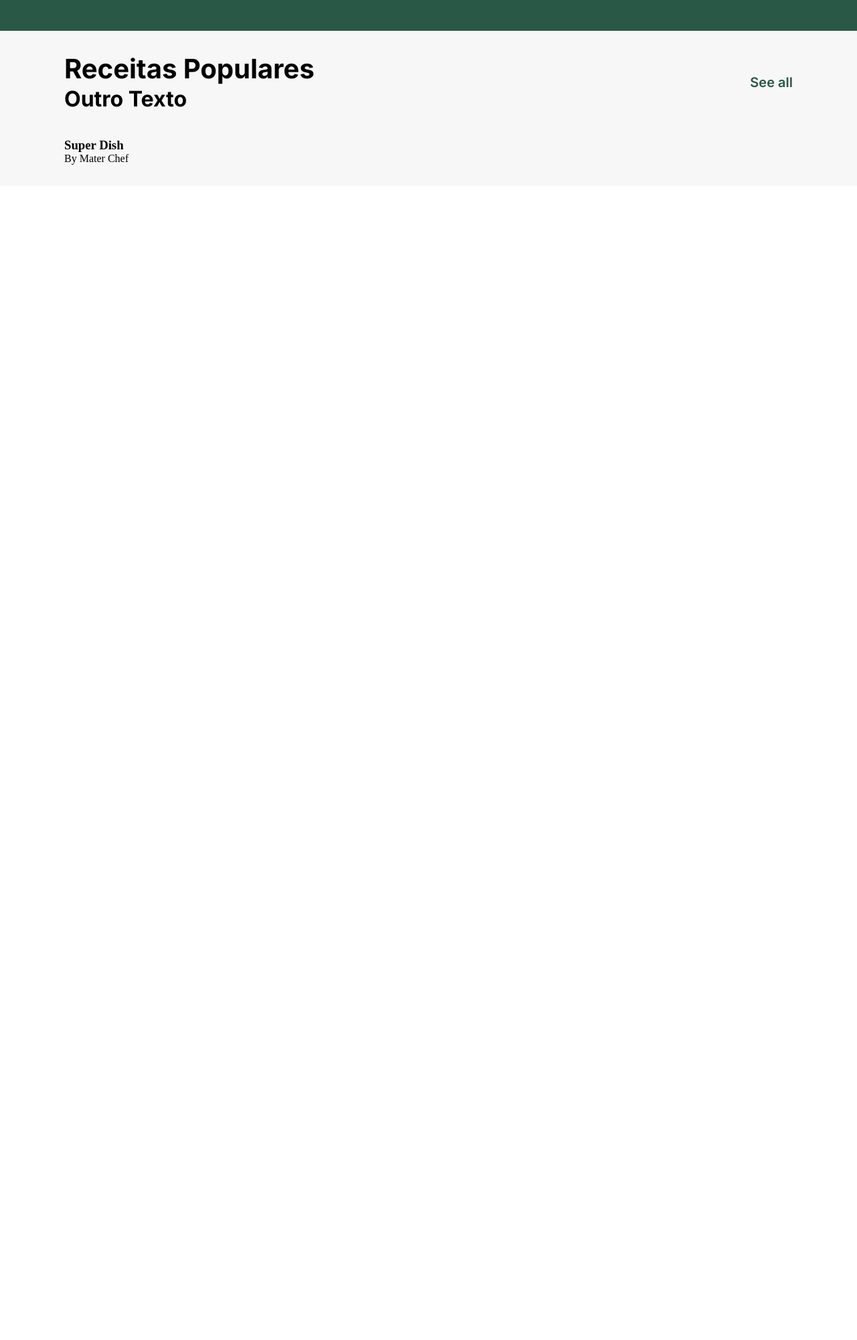
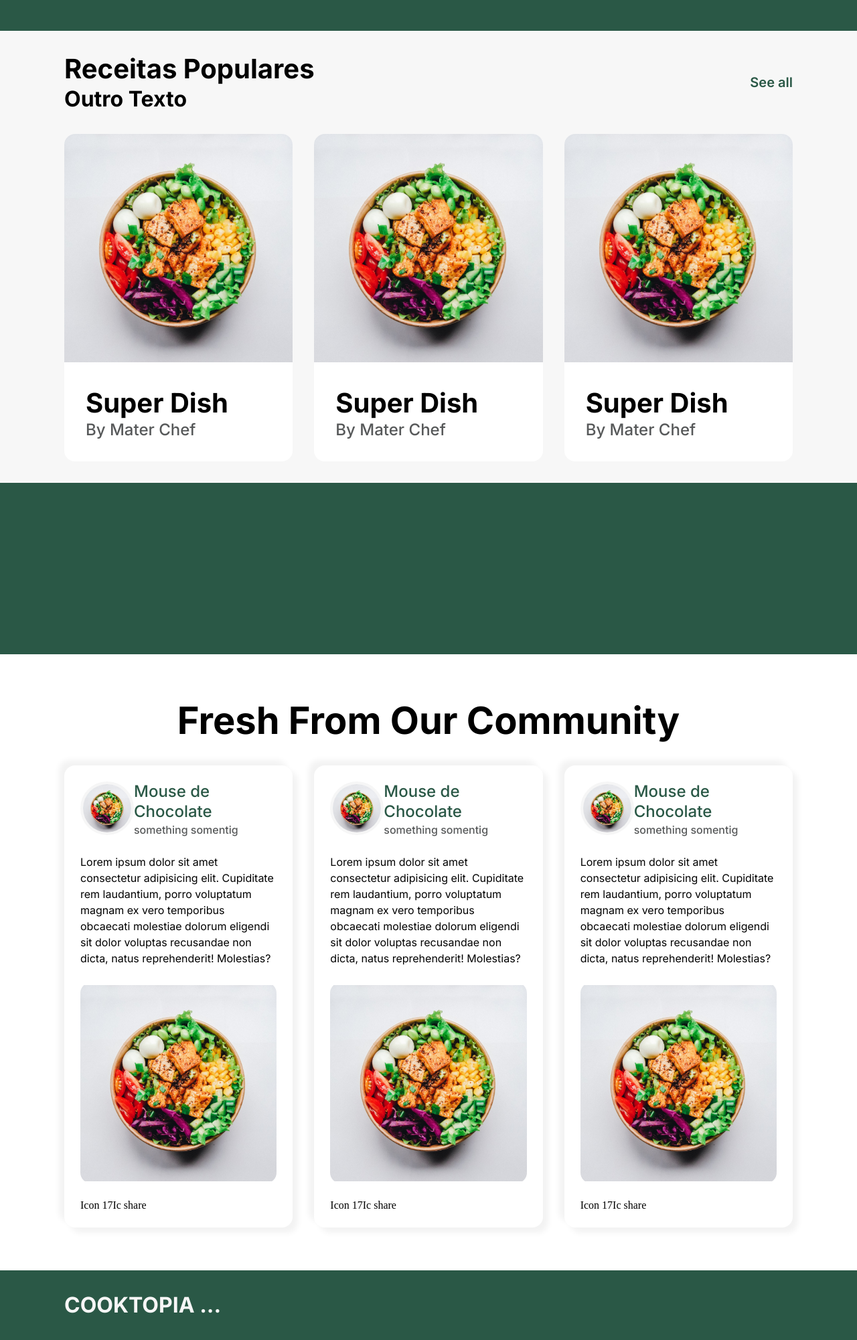
Before and after one commit to dwecks/DIAM-Django-Cooktopia, a Django app: page / in a window 1280 px wide. Shown: the part 364-2365 px from the top of the page at 67% size. Before the commit the page ends 610 px from the top, so only its background shows below. Run offline with Django 4.2, Linux system fonts and the light colour scheme.

Commit message:
General html and css layout

```diff
--- a/cooktopia/static/css/home.css
+++ b/cooktopia/static/css/home.css
@@ -24,16 +24,17 @@
 
 /* Top Recipes */
 .top-recipes{
-    display: flex;
-    flex-direction: column;
-    align-items: flex-start;
+    display: grid;
+    grid-template-columns: repeat(3, 1fr);
+
     padding: 32px 96px;
-    gap: 20px;
+    gap: 32px;
 
     background: #F7F7F7;
 }
 
 .top-recipes header{
+    grid-column: 1 / -1;
     display: flex;
     flex-direction: row;
     justify-content: space-between;
@@ -63,3 +64,105 @@
 .top-recipes header a:hover{
     color: var(--P500);
 }
+
+.top-recipes .top-post{
+    display: flex;
+    flex-direction: column;
+    align-items: flex-start;
+    border-radius: 16px;
+    gap: 16px;
+    background-color: white;
+    overflow: hidden;
+}
+
+.top-recipes .top-post img{
+    max-width: 100%;
+
+}
+
+.top-post-description{
+    padding: 32px;
+}
+
+.stats{
+    /* Auto layout */
+
+display: flex;
+flex-direction: row;
+justify-content: space-between;
+align-items: center;
+padding: 0px 192px;
+gap: 32px;
+
+flex: 1;
+height: 256px;
+
+/* Primary/P400 */
+
+background: var(--P700);
+}
+
+.new-recipes{
+    display: grid;
+    grid-template-columns: repeat(3, 1fr);
+    padding: 64px 96px;
+    gap: 32px;
+}
+
+.new-recipes header{
+    grid-column: 1 / -1;
+    display: flex;
+    justify-content: center;
+}
+
+.publications{
+    max-width: 100%;
+    display: grid;
+    grid-template-columns: repeat(3, 1fr);
+    padding: 64px 96px;
+    gap: 32px;
+    background: radial-gradient(102.88% 102.88% at 50% 50%, var(--N200) 0%, var(--N200) 100%);
+  }
+
+  .publications header{
+    display: flex;
+    align-items: center;
+    justify-content: center;
+  }
+
+  .publication{
+    display: flex;
+    flex-direction: column;
+    align-items: flex-start;
+    padding: 24px;
+    gap: 24px;
+
+    background: #FFFFFF;
+    box-shadow: 8px 8px 8px rgba(0, 0, 0, 0.05), -8px -8px 8px rgba(0, 0, 0, 0.05);
+    border-radius: 16px;
+  }
+
+  .publication-title{
+
+  }
+
+  .publication-img{
+    display: flex;
+    align-items: center;
+    border-radius: 16px;
+    height: 300px;
+    overflow: hidden;
+    position: relative;
+  }
+
+  .publication-img img{
+    max-width: 100%;
+  }
+
+  .profile-img{
+    width: 80px;
+    height: 80px;
+    border-radius: 200px;
+
+    border: 4px solid #F6F6F6;
+}
--- a/cooktopia/templates/cooktopia/home.html
+++ b/cooktopia/templates/cooktopia/home.html
@@ -24,12 +24,48 @@
                 <a class="l1-b" href="{% url 'recipes' %}">See all</a>
             </aside>
         </header>
-        <article>
-            <div>
-                <img src="" alt="">
-                <h3>Super Dish</h3>
-                <p>By Mater Chef</p>
+        {% for i in range6 %}
+            <article class="top-post">
+                <div>
+                    <img  src="{{MEDIA_URL}}recipes/food.jpeg" alt="">
+                    <div class="top-post-description">
+                        <h3 class="h2">Super Dish</h3>
+                        <p class="h4 N700-c">By Mater Chef</p>
+                    </div>
+                </div>
+            </article>
+        {% endfor %}
+    </section>
+    <section class="stats">
+
+    </section>
+    <section class="new-recipes">
+        <header>
+            <h2 class="h1">Fresh From Our Community</h2>
+        </header>
+        {% for i in range6 %}
+        <article class="publication">
+            <header>
+                <picture class="profile-pic">
+                <img class="profile-img" src="{{MEDIA_URL}}recipes/food.jpeg" alt="">
+                </picture>
+                <div class="publication-title">
+                    <h3 class="h4 P700-c">Mouse de Chocolate</h3>
+                    <span class="p1-b N700-c">something somentig</span>
+                </div>
+            </header>
+            <div class="p1-r">
+                <p>
+                    Lorem ipsum dolor sit amet consectetur adipisicing elit. Cupiditate rem laudantium, porro voluptatum magnam ex vero temporibus obcaecati molestiae dolorum eligendi sit dolor voluptas recusandae non dicta, natus reprehenderit! Molestias?
+                </p>
             </div>
+            <picture class="publication-img">
+                <img  src="{{MEDIA_URL}}recipes/food.jpeg" alt="">
+            </picture>
+            <footer>
+                <span>Icon 17</span><span>Ic share</span>
+            </footer>
         </article>
+    {% endfor %}
     </section>
 {% endblock %}
--- a/cooktopia/views.py
+++ b/cooktopia/views.py
@@ -20,7 +20,9 @@ from django.conf import settings
 
 
 def home(request):
-    return render(request, 'cooktopia/home.html')
+    context = {'MEDIA_URL': settings.MEDIA_URL,
+               "range6": range(1, 4), "range4": range(1, 5)}
+    return render(request, 'cooktopia/home.html', context)
 
 
 def recipes(request):
@@ -33,9 +35,7 @@ def reels(request):
 
 @login_required(login_url='login')
 def profile(request):
-    context = {'MEDIA_URL': settings.MEDIA_URL, }
-    print(settings.MEDIA_URL)
-    print(settings.MEDIA_ROOT)
+    context = {'MEDIA_URL': settings.MEDIA_URL, "range": range(1, 10)}
     return render(request, 'cooktopia/profile.html', context)
 
 
@@ -73,7 +73,6 @@ class AddRecipe(FormView):
         recipe.pub_date = timezone.now()
         recipe.rating = 0
         recipe.save()
-        recipe.id = 2
         return HttpResponseRedirect(reverse('addIngredients', args=[recipe.id]))
         # return super().form_valid(form)
 
--- a/static/css/base.css
+++ b/static/css/base.css
@@ -54,3 +54,12 @@ body {
   body main{
     flex: 1;
   }
+
+  .base-footer{
+    display: flex;
+    flex-direction: row;
+    align-items: center;
+    padding: 32px 96px;
+    height: 200px;
+    background-color: var(--P700);
+  }
--- a/templates/base.html
+++ b/templates/base.html
@@ -28,4 +28,7 @@
     </header>
     <main>{% block content %} {% endblock %}</main>
   </body>
+  <footer class="base-footer">
+    <h2 class="h3 N100-c">COOKTOPIA ...</h2>
+  </footer>
 </html>
```
Also changed, not shown: cooktopia/static/css/profile.css (+38 -0 lines), cooktopia/templates/cooktopia/profile.html (+22 -4 lines), db.sqlite3.
